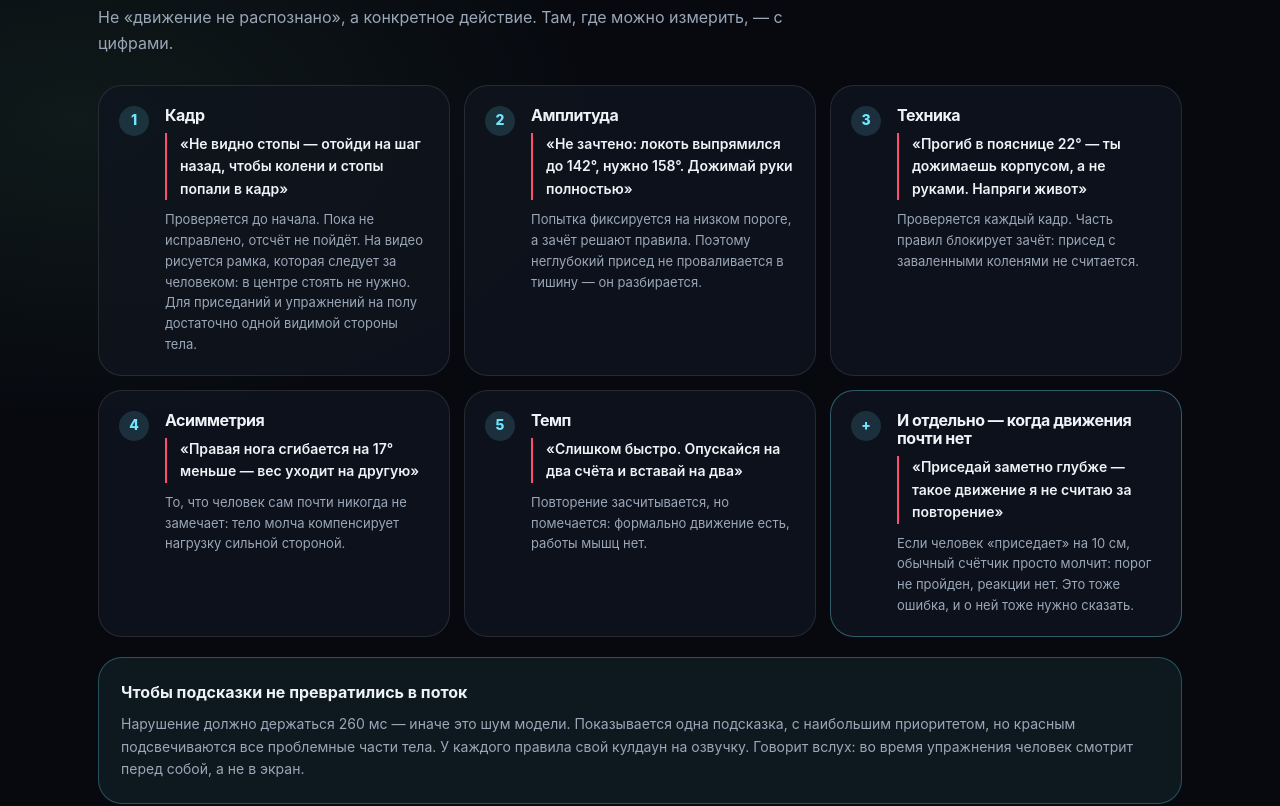
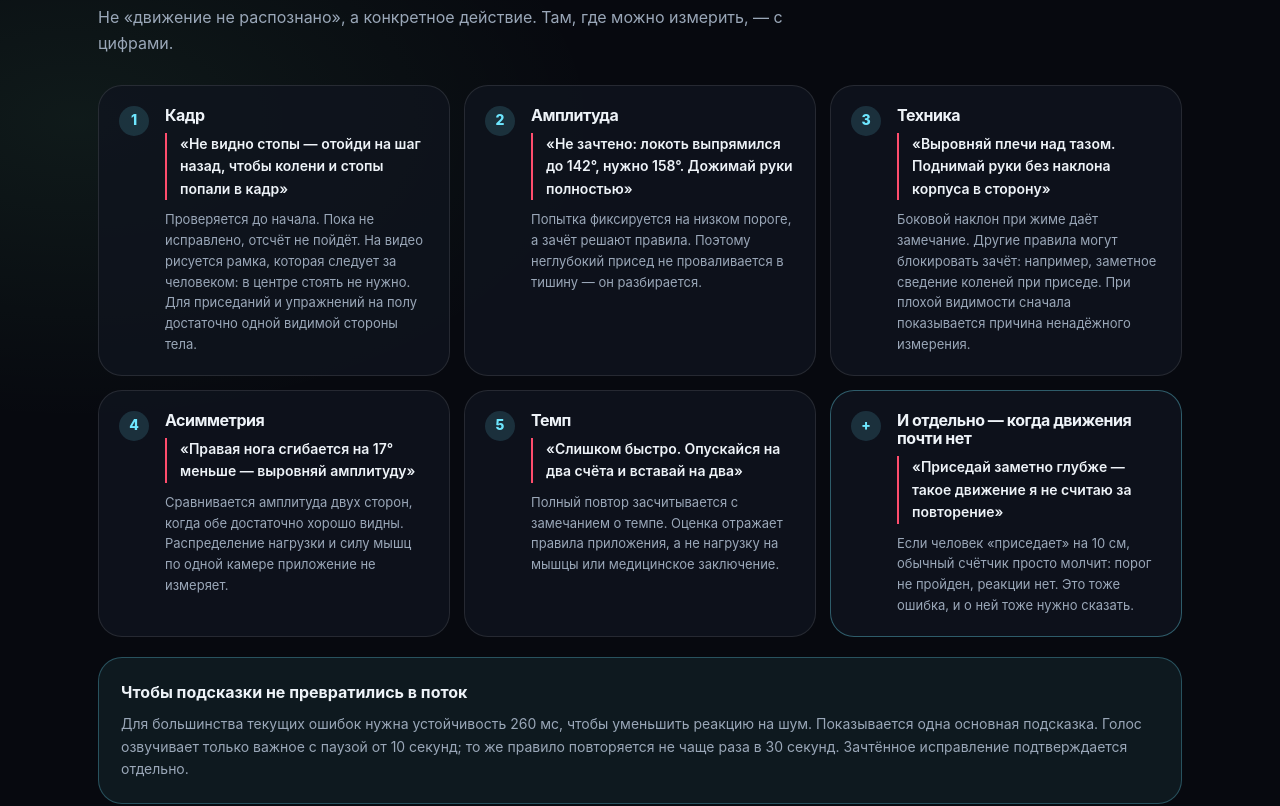
Before and after one commit to ovverage/zerkalo, a website built with Vite: page landing/index.html in a window 1280 px wide. Shown: the part 1280-2086 px from the top of the page. Built offline with nearby package versions, Linux system fonts and the light colour scheme; a web font is replaced by a local one.

Commit message:
Link the public app and align landing explanations with measured rules

```diff
--- a/landing/index.html
+++ b/landing/index.html
@@ -132,7 +132,7 @@
                 <div class="tip tip--2" data-kind="warn">
                   <span class="tip__badge">!</span>
                   <span class="tip__text">
-                    Правая нога сгибается на 17° меньше — вес уходит на другую
+                    Правая нога сгибается на 17° меньше — выровняй амплитуду
                   </span>
                 </div>
               </div>
@@ -213,11 +213,11 @@
             <div>
               <h3>Техника</h3>
               <p class="err__quote">
-                «Прогиб в пояснице 22° — ты дожимаешь корпусом, а не руками. Напряги живот»
+                «Выровняй плечи над тазом. Поднимай руки без наклона корпуса в сторону»
               </p>
               <p class="err__note">
-                Проверяется каждый кадр. Часть правил блокирует зачёт: присед с заваленными коленями
-                не считается.
+                Боковой наклон при жиме даёт замечание. Другие правила могут блокировать зачёт:
+                например, заметное сведение коленей при приседе. При плохой видимости сначала показывается причина ненадёжного измерения.
               </p>
             </div>
           </div>
@@ -226,10 +226,10 @@
             <span class="err__num">4</span>
             <div>
               <h3>Асимметрия</h3>
-              <p class="err__quote">«Правая нога сгибается на 17° меньше — вес уходит на другую»</p>
+              <p class="err__quote">«Правая нога сгибается на 17° меньше — выровняй амплитуду»</p>
               <p class="err__note">
-                То, что человек сам почти никогда не замечает: тело молча компенсирует нагрузку
-                сильной стороной.
+                Сравнивается амплитуда двух сторон, когда обе достаточно хорошо видны.
+                Распределение нагрузки и силу мышц по одной камере приложение не измеряет.
               </p>
             </div>
           </div>
@@ -240,7 +240,8 @@
               <h3>Темп</h3>
               <p class="err__quote">«Слишком быстро. Опускайся на два счёта и вставай на два»</p>
               <p class="err__note">
-                Повторение засчитывается, но помечается: формально движение есть, работы мышц нет.
+                Полный повтор засчитывается с замечанием о темпе. Оценка отражает правила приложения,
+                а не нагрузку на мышцы или медицинское заключение.
               </p>
             </div>
           </div>
@@ -263,10 +264,9 @@
         <div class="callout">
           <b>Чтобы подсказки не превратились в поток</b>
           <p>
-            Нарушение должно держаться 260 мс — иначе это шум модели. Показывается одна подсказка, с
-            наибольшим приоритетом, но красным подсвечиваются все проблемные части тела. У каждого
-            правила свой кулдаун на озвучку. Говорит вслух: во время упражнения человек смотрит
-            перед собой, а не в экран.
+            Для большинства текущих ошибок нужна устойчивость 260 мс, чтобы уменьшить реакцию на шум.
+            Показывается одна основная подсказка. Голос озвучивает только важное с паузой от 10 секунд;
+            то же правило повторяется не чаще раза в 30 секунд. Зачтённое исправление подтверждается отдельно.
           </p>
         </div>
       </section>
@@ -319,15 +319,15 @@
             <h3>Система координат тела</h3>
             <p>
               Углы считаются в метрических 3D-координатах с началом между бёдрами, оси строятся из
-              самих точек, расстояния — в длинах корпуса. Пороги не зависят от расстояния до камеры,
-              роста и наклона камеры.
+              самих точек, расстояния — в длинах корпуса. Это уменьшает зависимость от места в кадре
+              и масштаба человека. Надёжность всё равно зависит от ракурса и видимости суставов.
             </p>
           </article>
           <article class="card">
-            <h3>Ничего с CDN</h3>
+            <h3>Ресурсы вместе с приложением</h3>
             <p>
-              Модель распознавания, wasm-рантайм и шрифт лежат в сборке. Приложение откроется, даже
-              если внешние адреса недоступны. В Android-версии всё это уже внутри APK.
+              Модели, файлы распознавания, шрифт и 11 видеопоказов загружаются с того же сайта.
+              Во время тренировки кадры обрабатываются на устройстве. Для первого открытия сайта нужен интернет.
             </p>
           </article>
         </div>
--- a/src/exercises/squat.ts
+++ b/src/exercises/squat.ts
@@ -150,7 +150,7 @@ export const squat: ExerciseSpec = {
       lowerIsMoreWork: true,
       highlight: ['legs'],
       hint: (side, diff) =>
-        `${side === 'left' ? 'Левая' : 'Правая'} нога сгибается на ${deg(diff)} меньше — вес уходит на другую. Приседай симметрично.`,
+        `${side === 'left' ? 'Левая' : 'Правая'} нога сгибается на ${deg(diff)} меньше. Попробуй выровнять амплитуду, приседай симметрично.`,
     }),
   ],
 
```
Also changed, not shown: README.md.
